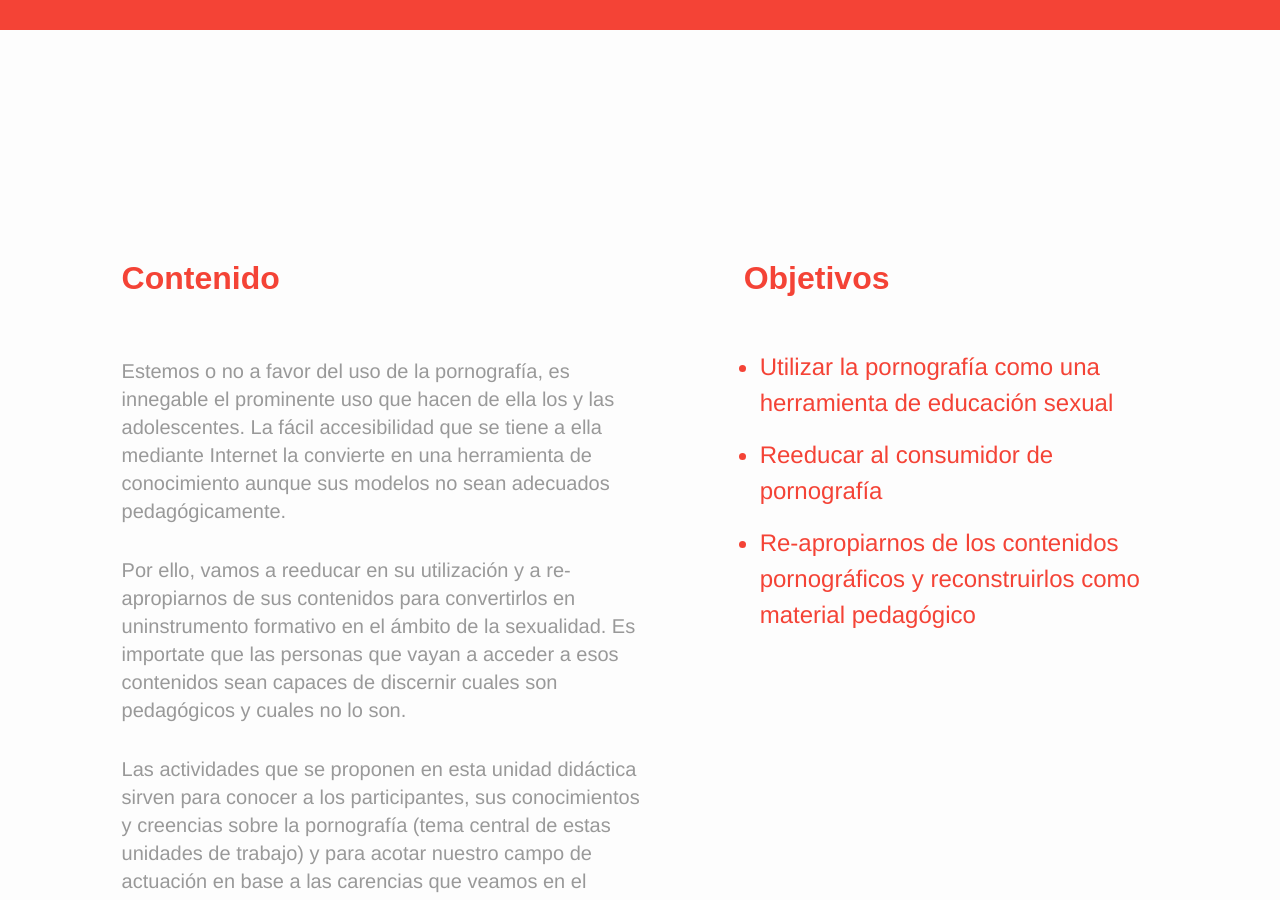
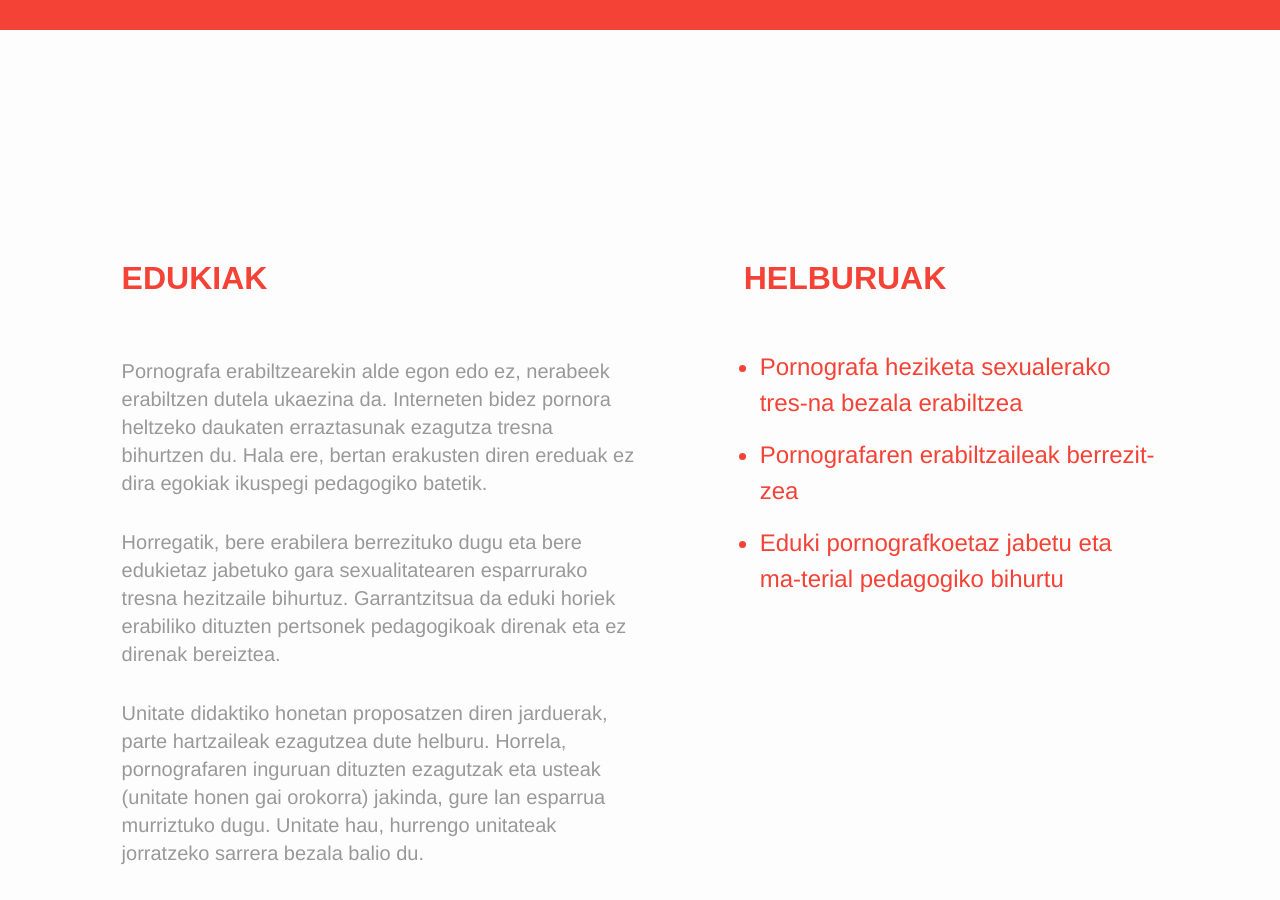
Before and after one commit to pornoeskola/site, a Jekyll site: the page built from _posts/2017-11-09-educacionsexual.html, in a window 1280 px wide and 900 px high, scrolled down 870 px. Built offline with Jekyll 4.4.1, drawn with Linux system fonts in a browser that asks for light colours; some web fonts are replaced; some of the changed text lies outside the part shown.

Commit message:
Translated two post.

```diff
--- a/_posts/2017-11-09-educacionsexual.html
+++ b/_posts/2017-11-09-educacionsexual.html
@@ -11,75 +11,111 @@
 ---
 <section class="section section--row section--sidebar">
   <div class="section__content post__content">
-    <h4 class="post__subtitle">Contenido</h4>
+    <h4 class="post__subtitle">EDUKIAK</h4>
     <p>
-      Estemos o no a favor del uso de la pornografía, es
-      innegable el prominente uso que hacen de ella los y las
-      adolescentes. La fácil accesibilidad que se tiene a ella
-      mediante Internet la convierte en una herramienta de
-      conocimiento aunque sus modelos no sean adecuados
-      pedagógicamente.
+      Pornografa erabiltzearekin alde egon edo ez, nerabeek erabiltzen dutela ukaezina da. Interneten bidez pornora heltzeko daukaten erraztasunak ezagutza tresna bihurtzen du. Hala ere, bertan erakusten diren ereduak ez dira egokiak ikuspegi pedagogiko batetik.
     </p>
     <p>
-      Por ello, vamos a reeducar en su utilización y a re-
-      apropiarnos de sus contenidos para convertirlos en uninstrumento formativo en el ámbito de la sexualidad.
-      Es importate que las personas que vayan a acceder a
-      esos contenidos sean capaces de discernir cuales son
-      pedagógicos y cuales no lo son.
+      Horregatik, bere erabilera berrezituko dugu eta bere edukietaz jabetuko gara sexualitatearen esparrurako tresna hezitzaile bihurtuz. Garrantzitsua da eduki horiek erabiliko dituzten pertsonek pedagogikoak direnak eta ez direnak bereiztea.
     </p>
     <p>
-      Las actividades que se proponen en esta unidad
-      didáctica sirven para conocer a los participantes, sus
-      conocimientos y creencias sobre la pornografía (tema
-      central de estas unidades de trabajo) y para acotar
-      nuestro campo de actuación en base a las carencias que
-      veamos en el grupo. Esta primera unidad sirve como
-      introducción para trabajar el resto de unidades.
+      Unitate didaktiko honetan proposatzen diren jarduerak, parte hartzaileak ezagutzea dute helburu. Horrela, pornografaren inguruan dituzten ezagutzak eta usteak (unitate honen gai orokorra) jakinda, gure lan esparrua murriztuko dugu. Unitate hau, hurrengo unitateak jorratzeko sarrera bezala balio du.
     </p>
   </div>
   <div class="section__sidebar">
-    <h4 class="post__subtitle">Objetivos</h4>
+    <h4 class="post__subtitle">HELBURUAK</h4>
     <ul class="objetivos">
-      <li>Utilizar la pornografía como una herramienta de educación sexual</li>
-      <li>Reeducar al consumidor de pornografía</li>
-      <li>Re-apropiarnos de los contenidos pornográficos y reconstruirlos como material pedagógico</li>
+      <li>Pornografa heziketa sexualerako tres-na bezala erabiltzea</li>
+      <li>Pornografaren erabiltzaileak berrezit-zea</li>
+      <li>Eduki pornografkoetaz jabetu eta ma-terial pedagogiko bihurtu</li>
     </ul>
   </div>
 </section>
 <section class="section section--row title-section">
   <h2 class="title-section__subtitle">
-    Actividad 1
+    1. JARDUERA
   </h2>
   <h3 class="title-section__title">
-    ¿Qué es la pornografía?
+    ZER DA PORNOGRAFIA?
   </h3>
 </section>
 <section class="section section--row section--sidebar">
   <div class="section__content post__content">
-    <h4 class="post__subtitle">Objetivos</h4>
+    <h4 class="post__subtitle">HELBURUAK</h4>
     <p>
-      Conocer la opinión de las y los participantes sobre la
-      pornografía. Por ello, se propone hacer una tormenta de
-      ideas con el fin de saber cual es el ideario del grupo con
-      el que vamos a trabajar y poder orientarles.
+      Partehartzaileek pornografaren inguruan duten iritzia ezagutzea da. Horregatik, ideia ekaitz bat egitea proposatzen da, taldeak duen iruditeria nola landu jakiteko.
     </p>
-    <h4 class="post__subtitle">Dinámica</h4>
+    <h4 class="post__subtitle">DINAMIKA</h4>
     <p>
-      El grupo, ubicado en círculo, dispondrá de unos minutos para anotar en un Post-it, ya sea una definición o palabras
-      sueltas, lo que piensan sobre la pornografía. Una vez que todo el mundo lo haya hecho, se pegarán los Post-it en
-      la pizarra y se intercambiarán impresiones. Cada participante dispondrá de una hoja donde poder recoger el
-      intercambio de opiniones y anotar lo que se hable en el grupo. Nuestra labor será la de guiar el grupo, animarles a
-      expresar sus opiniones, rebatir las de las demás personas, moderar,etc.
+      Taldeak, borobilean eserita, minutu batzuk izango ditu Post-it batean pornografari buruz pentsatzen duena idazteko; bai defnizio bat, bai hitzak. Guztiek egiten dutenean, arbelan jarriko dira eta komentatuko dira.  Parte hartzaile bakoitzak orri bat izango du iritzi ezberdinak apuntatzeko. Gure lana, taldea gidatzea izango da: iritziak ematen animatu, besteenak komentatu, baretu, etc
+    </p>
+  </div>
+  <div class="section__sidebar">
+    <h4 class="post__subtitle">MATERIALA</h4>
+    <ul class="objetivos">
+      <li>Fitxa: <em>Zer da pornografa?</em></li>
+      <li>Arbela</li>
+      <li>Boligrafoak</li>
+      <li>Post-it</li>
+      <li>Aulkiak</li>
+    </ul>
+  </div>
+</section>
+<section class="section section--row title-section">
+  <h2 class="title-section__subtitle">
+    2. JARDUERA
+  </h2>
+  <h3 class="title-section__title">
+    7 AKATSAK
+  </h3>
+</section>
+<section class="section section--row section--sidebar">
+  <div class="section__content post__content">
+    <h4 class="post__subtitle">HELBURUAK</h4>
+    <p>
+      Pornoak erakusten dituen jarrera sexualak benetako harreman sexual batekin parekatzea da. Aktibitate honen bidez taldeak jokabide sexualen inguruan duen iruditeria ezagutzea da. Taldearen adinaren arabera, erabiliko dugun materiala moldatu daiteke.
+    </p>
+    <h4 class="post__subtitle">DINAMIKA</h4>
+    <p>
+      Ekintza honetan bi aukera ditugu: eduki esplizitu sexuala erakusten duten argazkiekin lan egitea edo bideo pornografkoekin (biak batera erabili daitezke). Interesgarria litzateke harreman sexual eredu desberdinak erakustea gure lan esparrua handitzeko. Irudiak eta bideoak ikusi eta gero, parte hartzaile kopuruaren arabera, talde txikietan banatuko ditugu bakoitzaren usteak komentatzeko.Komenigarria da jarduera hasi baino lehen, taldea erlazio sexualei buruz pentsaraztea (adin tarte txikikoak direnean bere lehenengo kontaktu sexuala irudikatzea).Ekintza honekin ere, “harreman sexuala” kontzeptua penetraziodun koitoarekin bakarrik ulertzeaz urrundu nahi da.
+    </p>
+    <p>
+      <em>* Harreman sexualari buruz hitz egiten dugunean ez gara bakarrik penetraziodun koituari buruz ari.</em>
     </p>
   </div>
   <div class="section__sidebar">
     <h4 class="post__subtitle">Materiales</h4>
     <ul class="objetivos">
-      <li>Ficha: ¿Qué es la pornografia?</li>
-      <li>Una pizarra</li>
-      <li>Bolígrafos</li>
-      <li>Post-it</li>
-      <li>Sillas</li>
+      <li>Fitxa: <em>7 akatsak</em></li>
+      <li>Proiektorea</li>
+      <li>Pantaila</li>
+      <li>Aulikiak</li>
     </ul>
   </div>
 </section>
+<section class="section section--row title-section">
+  <h2 class="title-section__subtitle">
+        3. JARDUERA
+  </h2>
+  <h3 class="title-section__title">
+    A las cosas por su nombre
+  </h3>
+</section>
+<section class="section section--row section--sidebar">
+  <div class="section__content post__content">
+    <h4 class="post__subtitle">HELBURUAK</h4>
+    <p>
+      Taldeak sexualitatearekin erlazionatutako terminologia ezagutzea, ikastea eta erabiltzea da.
+    </p>
+    <h4 class="post__subtitle">DINAMIKA</h4>
+    <p>
+      Taldea gela osotik sakabanatu behar da guk esaldi batzuk esaten ditugun bitartean. Adibidez: txirla duten pertsonak nire eskumara kokatu behar dira. Taldea mugitzen den bitartean galdetu behar diegu txirla zer den eta beste izen batzuk dituen. Horrela, sexualitatearekin erlazionatutako hitzak landuko ditugu.
+    </p>
+  </div>
+  <div class="section__sidebar">
+    <h4 class="post__subtitle">MATERIALA</h4>
+    <ul class="objetivos">
+      <li>Gela zabala</li>
+    </ul>
+  </div>
+</section>
```
Also changed, not shown: _posts/2017-11-09-pornocomercial.html (+58 -42 lines), 4 other files.
